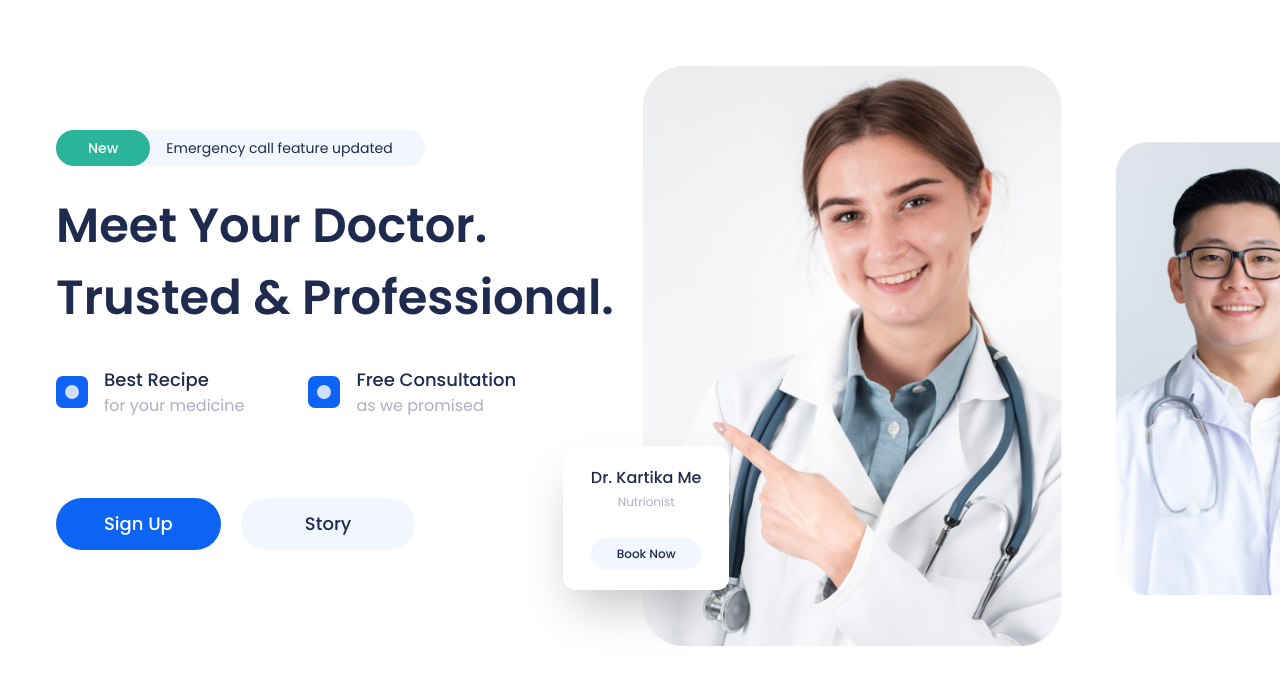
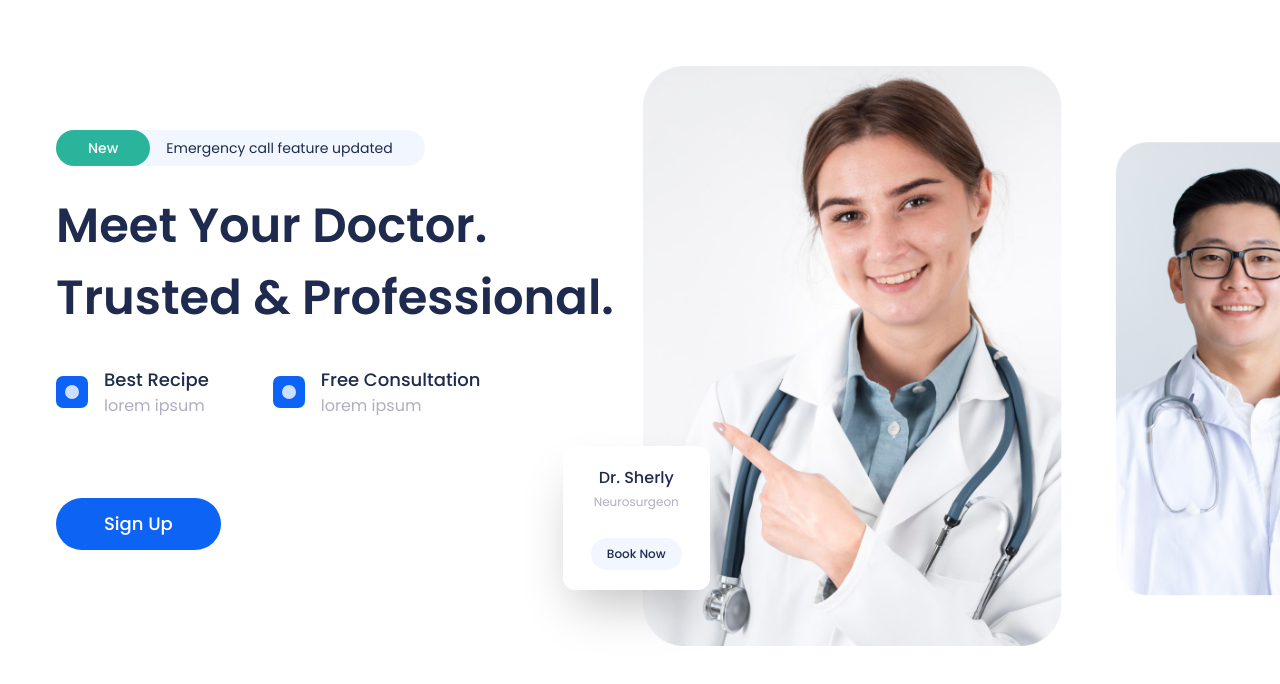
Before and after one commit to angelasherly/meet-doctor, a website: page index.html in a window 1280 px wide. Shown: the part 126-810 px from the top of the page. Drawn offline with nearby package versions, Linux system fonts and the light colour scheme.

Commit message:
update content

```diff
--- a/index.html
+++ b/index.html
@@ -184,8 +184,8 @@
           <div
             class="absolute bottom-0 py-5 text-center bg-white shadow-2xl -left-20 -translate-y-14 px-7 rounded-xl"
           >
-            <h5 class="font-medium text-[#1E2B4F]">Dr. Kartika Me</h5>
-            <p class="text-xs text-[#AFAEC3] mt-1">Nutrionist</h1>
+            <h5 class="font-medium text-[#1E2B4F]">Dr. Sherly</h5>
+            <p class="text-xs text-[#AFAEC3] mt-1">Neurosurgeon</h1>
             <span class="block text-xs text-[#1E2B4F] font-medium bg-[#F2F6FE] px-4 py-2 rounded-full text-center mt-7">Book Now</span>
           </div>
         </div>
@@ -231,7 +231,7 @@
                     <h5 class="text-[#1E2B4F] text-lg font-medium">
                       Best Recipe
                     </h5>
-                    <p class="text-[#AFAEC3]">for your medicine</p>
+                    <p class="text-[#AFAEC3]">lorem ipsum</p>
                   </div>
                 </div>
                 <div class="flex items-center gap-4">
@@ -245,7 +245,7 @@
                     <h5 class="text-[#1E2B4F] text-lg font-medium">
                       Free Consultation
                     </h5>
-                    <p class="text-[#AFAEC3]">as we promised</p>
+                    <p class="text-[#AFAEC3]">lorem ipsum</p>
                   </div>
                 </div>
               </div>
@@ -258,12 +258,6 @@
                   class="text-white text-lg font-medium text-center bg-[#0D63F3] rounded-full px-12 py-3"
                 >
                   Sign Up
-                </a>
-                <a
-                  href="#"
-                  class="text-[#1E2B4F] text-lg font-medium text-center bg-[#F2F6FE] rounded-full px-16 py-3"
-                >
-                  Story
                 </a>
               </div>
               <!-- CTA Button -->
```
